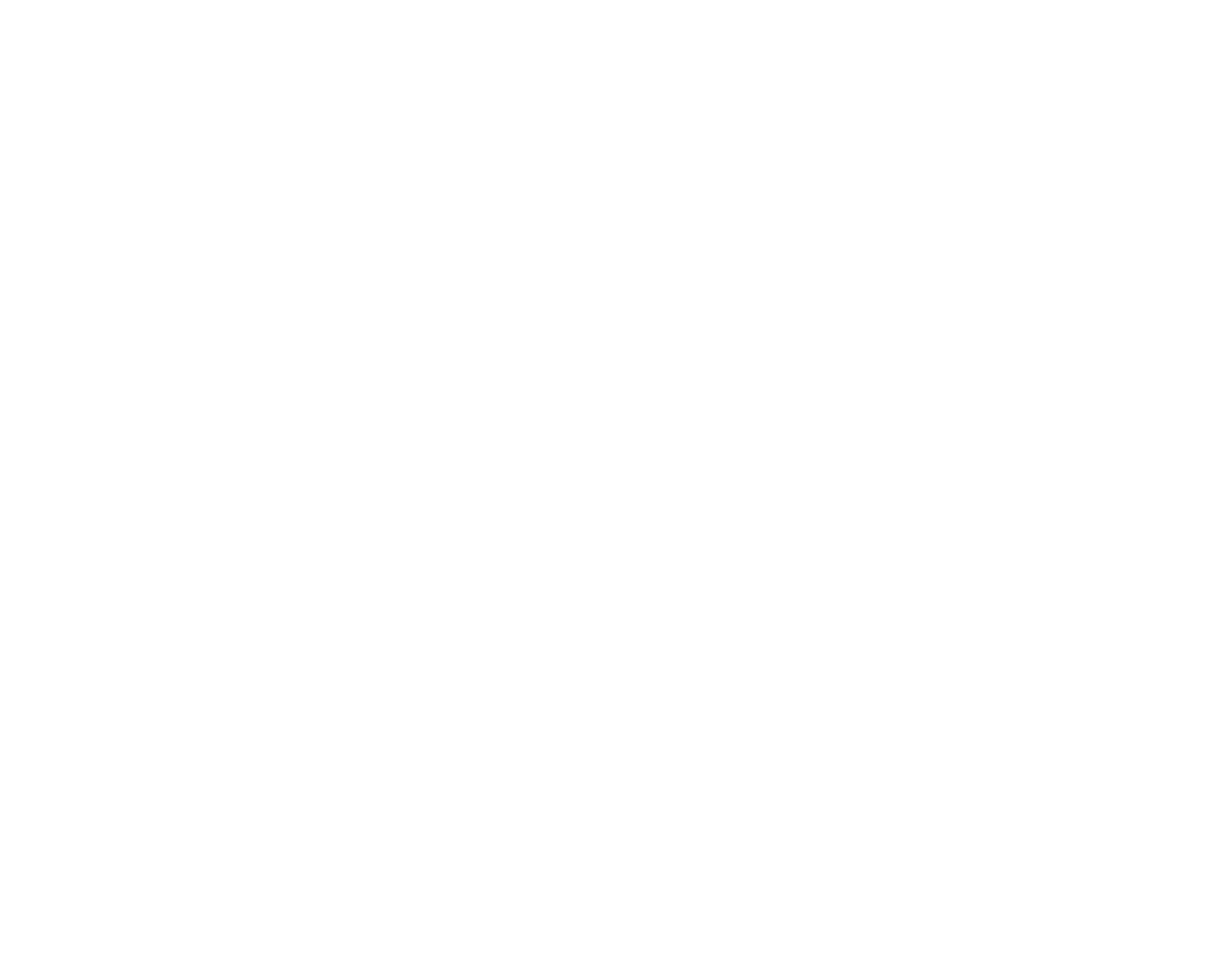
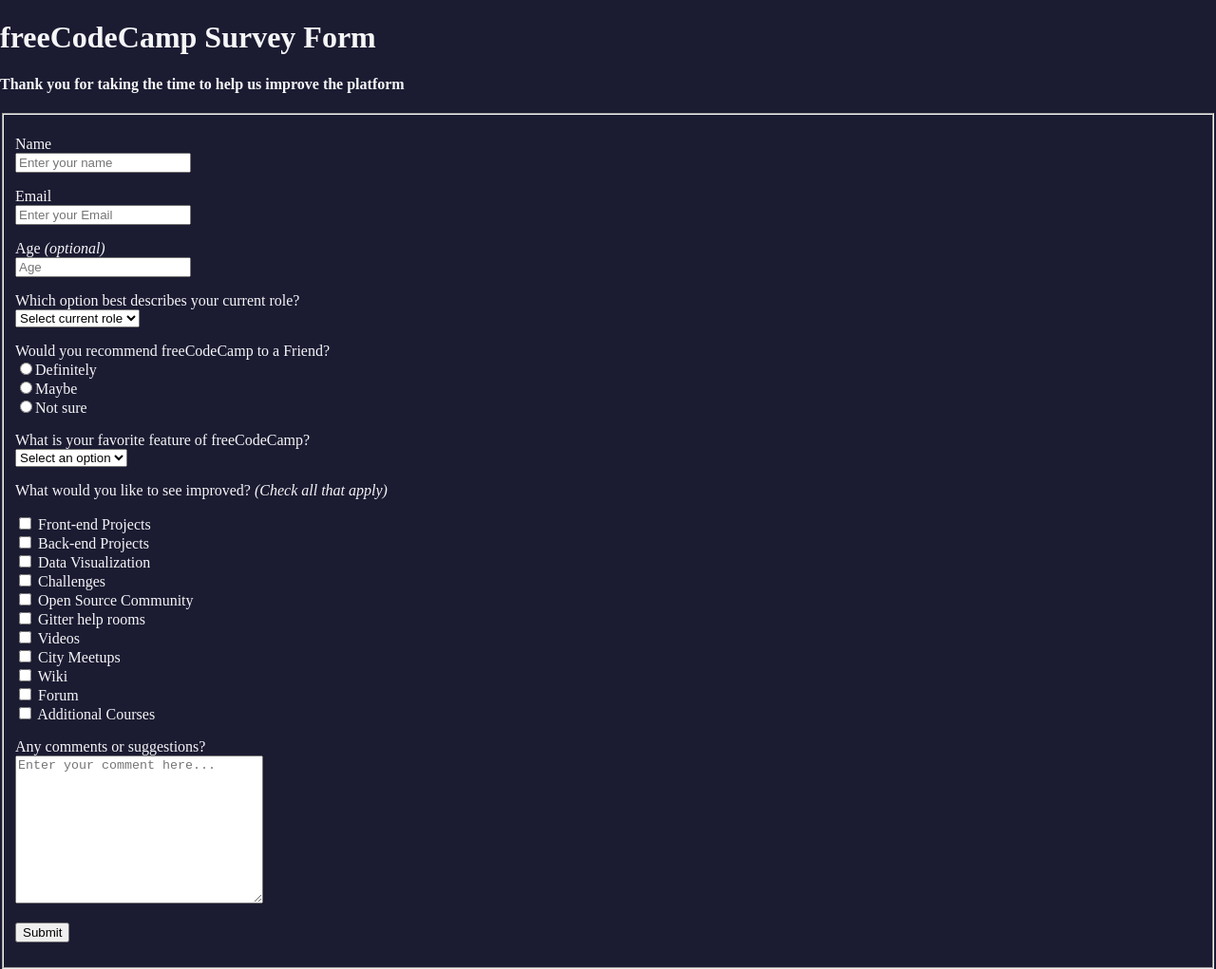
Before and after one commit to PavlaBerankova/ifc-survey-form, a plain HTML site: page index.html in a window 1280 px wide. Shown: the whole page at 95% size. Before the commit the page ends 800 px from the top, so only its background shows below. Drawn offline with Linux system fonts and the light colour scheme.

Commit message:
HTML form without styles

```diff
--- a/index.html
+++ b/index.html
@@ -1,11 +1,112 @@
 <!DOCTYPE html>
 <html lang="en">
+
 <head>
     <meta charset="UTF-8">
     <meta name="viewport" content="width=device-width, initial-scale=1.0">
-    <title>Document</title>
+    <title>Survey Form</title>
+    <link rel="stylesheet" href="styles.css" />
 </head>
+
 <body>
+    <h1>freeCodeCamp Survey Form</h1>
+    <h4>Thank you for taking the time to help us improve the platform</h4>
+    <fieldset>
+        <p>
+            <label for="name">Name</label><br>
+            <input type="text" , id="name" , placeholder="Enter your name">
+        </p>
+        <p>
+            <label for="email">Email</label><br>
+            <input type="email" , id="email" , placeholder="Enter your Email">
+        </p>
+        <p>
+            <label for="age">Age <em>(optional)</em></label><br>
+            <input type="number" , id="age" , placeholder="Age">
 
+        </p>
+        <p>
+            <label for="role">Which option best describes your current role?</label><br>
+            <select id="role" , placeholder="Select current role">
+                <option value="select-current-role">Select current role</option>
+                <option value="student">Student</option>
+                <option value="full-time-job">Full Time Job</option>
+                <option value="full-time-learner">Full Time Learner</option>
+                <option value="prefer-not-to-say">Prefer not to say</option>
+                <option value="other">Other</option>
+            </select>
+        </p>
+        <p>
+            <label>Would you recommend freeCodeCamp to a Friend?</label><br>
+            <label><input id="definitely" type="radio" name="definitely" value="definitely">Definitely</label><br>
+            <label><input id="maybe" type="radio" name="maybe" value="maybe">Maybe</label><br>
+            <label><input id="not-sure" type="radio" name="not-sure" value="not-sure">Not sure</label>
+        </p>
+        <p>
+            <label for="feature">What is your favorite feature of freeCodeCamp?</label><br>
+            <select id="feature" , placeholder="Select an option">
+                <option value="">Select an option</option>
+                <option value="challenges">Challenges</option>
+                <option value="projects">Projects</option>
+                <option value="community">Community</option>
+                <option value="open-source">Open Source</option>
+            </select>
+        </p>
+
+        <p>
+            <label for="">What would you like to see improved? <em>(Check all that apply)</em></label>
+        <form> <input type="checkbox" name="front-end" value="front-end" id="front-end">
+            <label for="front-end"> Front-end Projects</label>
+        </form>
+
+        <form> <input type="checkbox" name="back-end" value="back-end" id="back-end">
+            <label for="back-end"> Back-end Projects</label>
+        </form>
+
+        <form> <input type="checkbox" name="data" value="data" id="data">
+            <label for="data"> Data Visualization</label>
+        </form>
+
+        <form> <input type="checkbox" name="challenges" value="challenges" id="challenges">
+            <label for="challenges"> Challenges</label>
+        </form>
+
+        <form> <input type="checkbox" name="open-source" value="open-source" id="open-source">
+            <label for="open-source"> Open Source Community</label>
+        </form>
+
+        <form> <input type="checkbox" name="gitter" value="gitter" id="gitter">
+            <label for="gitter"> Gitter help rooms</label>
+        </form>
+
+        <form> <input type="checkbox" name="video" value="video" id="video">
+            <label for="video"> Videos</label>
+        </form>
+
+        <form> <input type="checkbox" name="meetup" value="meetup" id="meetup">
+            <label for="meetup"> City Meetups</label>
+        </form>
+
+        <form> <input type="checkbox" name="wiki" value="wiki" id="wiki">
+            <label for="wiki"> Wiki</label>
+        </form>
+
+        <form> <input type="checkbox" name="forum" value="forum" id="forum">
+            <label for="forum"> Forum</label>
+        </form>
+
+        <form> <input type="checkbox" name="course" value="course" id="course">
+            <label for="course"> Additional Courses</label>
+        </form>
+        </p>
+        <p>
+            <label for="comments">Any comments or suggestions?</label><br>
+            <textarea name="comments" id="comments" cols="30" rows="10"
+                placeholder="Enter your comment here..."></textarea>
+        </p>
+        <p>
+            <button id="submit" type="submit" name="submit">Submit</button>
+        </p>
+    </fieldset>
 </body>
 </html>
--- /dev/null
+++ b/styles.css
@@ -0,0 +1,7 @@
+body {
+    width: 100%;
+    height: 100vh;
+    margin: 0;
+    background-color: #1b1b32;
+    color: #f5f6f7
+}
```
